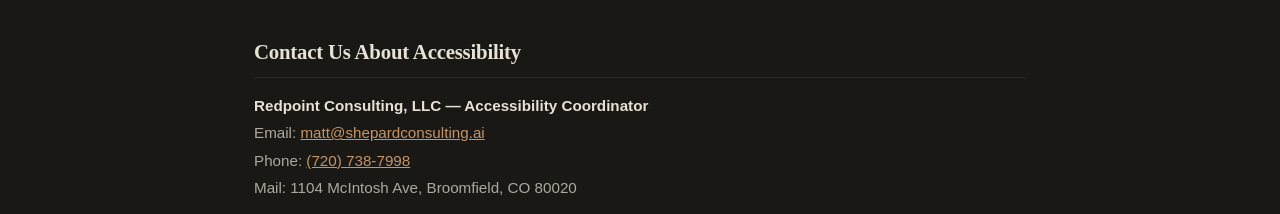
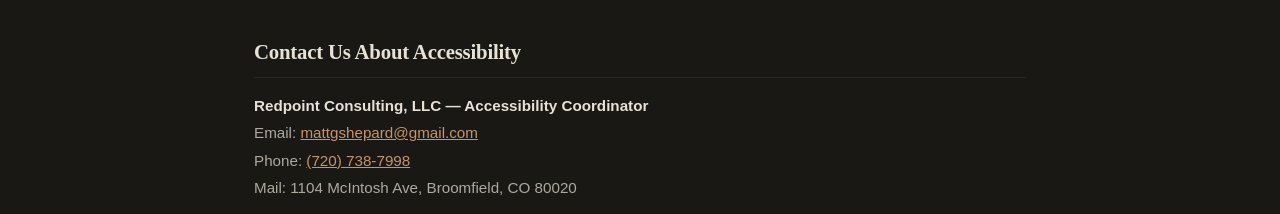
Before and after one commit to mattgshepard-prog/redpoint-solutions, a Next.js app: page /accessibility in a window 1280 px wide. Shown: the part 1560-1774 px from the top of the page. Built offline with nearby package versions, Linux system fonts and the light colour scheme.

Commit message:
Fix: use site's actual operating email (mattgshepard@gmail.com) in legal pages and SiteFooter

```diff
--- a/app/accessibility/page.js
+++ b/app/accessibility/page.js
@@ -7,7 +7,7 @@
   legalEntity: "Redpoint Consulting, LLC",
   displayName: "Redpoint Home Solutions",
   domain: "redpointhomesolutions.com",
-  email: "matt@shepardconsulting.ai",
+  email: "mattgshepard@gmail.com",
   address1: "1104 McIntosh Ave",
   cityStateZip: "Broomfield, CO 80020",
   phone: "(720) 738-7998",
--- a/app/components/SiteFooter.jsx
+++ b/app/components/SiteFooter.jsx
@@ -19,7 +19,7 @@
   displayName: "Redpoint Home Solutions",
   address1: "1104 McIntosh Ave",
   cityStateZip: "Broomfield, CO 80020",
-  email: "matt@shepardconsulting.ai",
+  email: "mattgshepard@gmail.com",
   phone: "(720) 738-7998",
   phoneTelHref: "tel:+17207387998",
 };
--- a/app/disclaimers/page.js
+++ b/app/disclaimers/page.js
@@ -7,7 +7,7 @@
   legalEntity: "Redpoint Consulting, LLC",
   displayName: "Redpoint Home Solutions",
   domain: "redpointhomesolutions.com",
-  email: "matt@shepardconsulting.ai",
+  email: "mattgshepard@gmail.com",
   address1: "1104 McIntosh Ave",
   cityStateZip: "Broomfield, CO 80020",
   phone: "(720) 738-7998",
--- a/app/privacy-policy/page.js
+++ b/app/privacy-policy/page.js
@@ -7,7 +7,7 @@
   legalEntity: "Redpoint Consulting, LLC",
   displayName: "Redpoint Home Solutions",
   domain: "redpointhomesolutions.com",
-  email: "matt@shepardconsulting.ai",
+  email: "mattgshepard@gmail.com",
   address1: "1104 McIntosh Ave",
   cityStateZip: "Broomfield, CO 80020",
   phone: "(720) 738-7998",
--- a/app/terms/page.js
+++ b/app/terms/page.js
@@ -7,7 +7,7 @@
   legalEntity: "Redpoint Consulting, LLC",
   displayName: "Redpoint Home Solutions",
   domain: "redpointhomesolutions.com",
-  email: "matt@shepardconsulting.ai",
+  email: "mattgshepard@gmail.com",
   address1: "1104 McIntosh Ave",
   cityStateZip: "Broomfield, CO 80020",
   phone: "(720) 738-7998",
```
